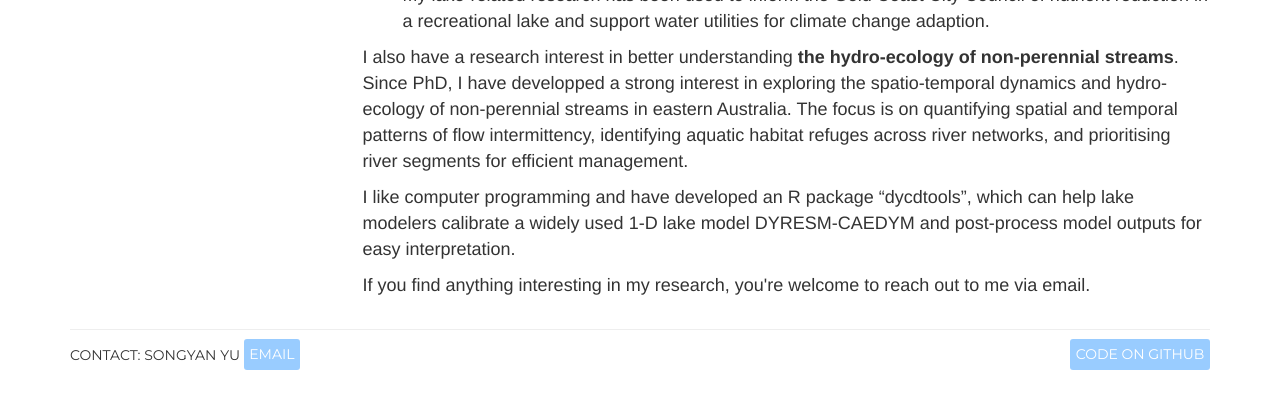
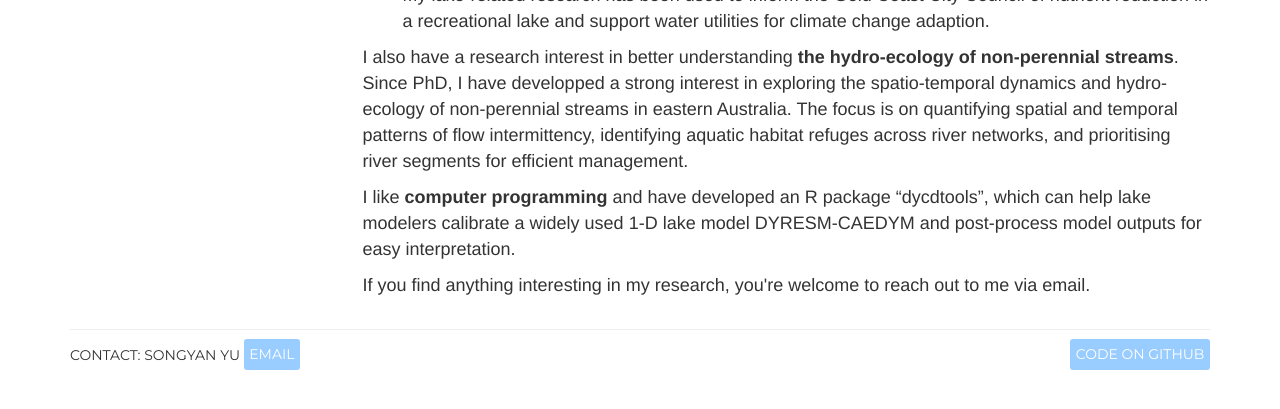
Before and after one commit to SongyanYu/SongyanYu.github.io, a Jekyll site: the page built from index.html, in a window 1280 px wide, cut to the strip 320-729 px from the top of the page. Built offline with Jekyll 4.4.1, drawn with Linux system fonts in a browser that asks for light colours.

Commit message:
minor update

```diff
--- a/index.html
+++ b/index.html
@@ -25,7 +25,7 @@ title: Home
 	 the spatio-temporal dynamics and hydro-ecology of non-perennial streams in eastern Australia. The focus is on quantifying spatial and temporal patterns of flow intermittency,
 	 identifying aquatic habitat refuges across river networks, and prioritising river segments for efficient management. </font></p>
 
-	 <p><font size ="+1">I like computer programming and have developed an R package “dycdtools”, which can help lake modelers calibrate a widely used 1-D lake model DYRESM-CAEDYM and post-process model outputs for easy interpretation.</font></p>
+	 <p><font size ="+1">I like <b>computer programming</b> and have developed an R package “dycdtools”, which can help lake modelers calibrate a widely used 1-D lake model DYRESM-CAEDYM and post-process model outputs for easy interpretation.</font></p>
 
 	 <p><font size ='+1'>If you find anything interesting in my research, you're welcome to reach out to me via email.</font></p>
    </div>
```
